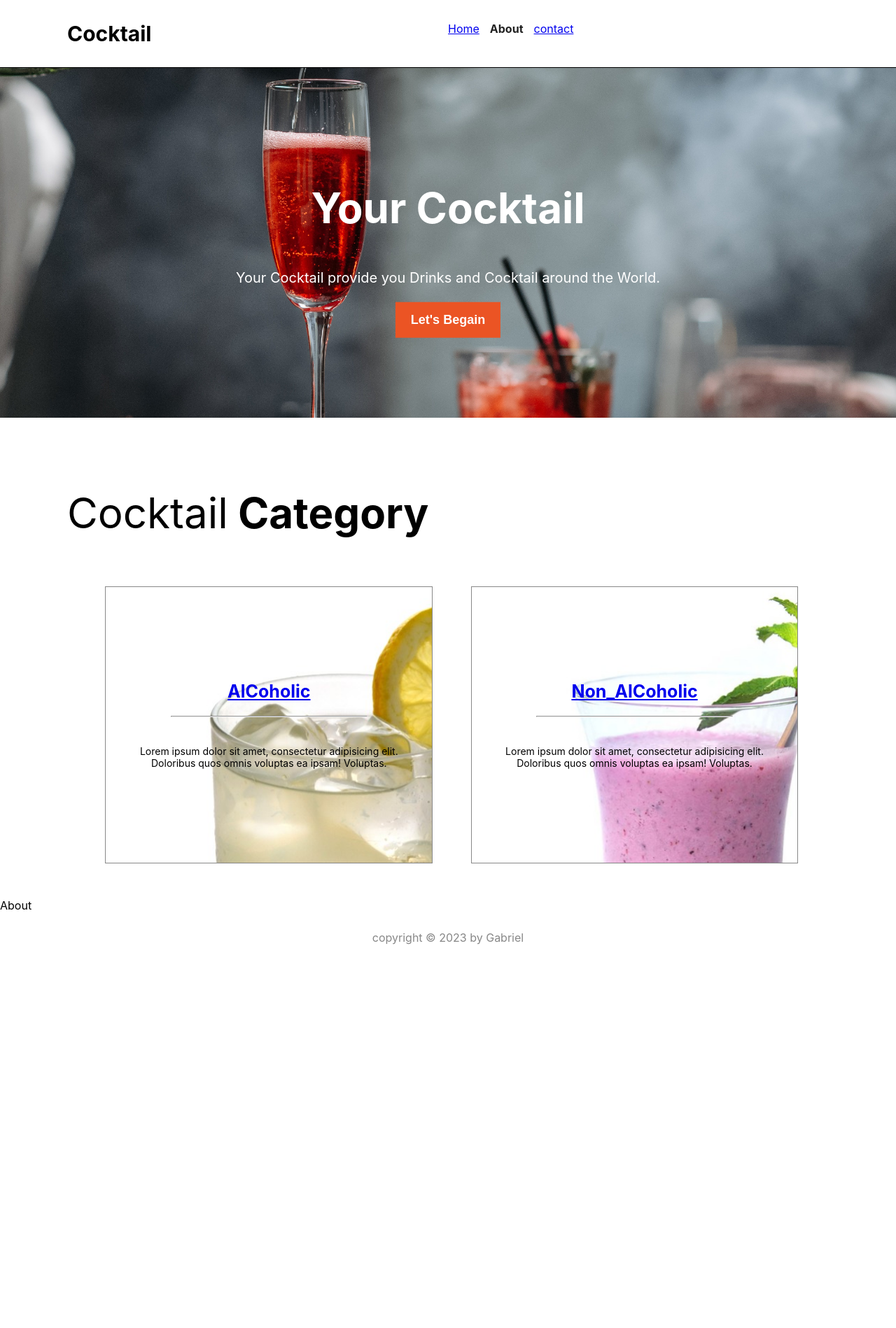
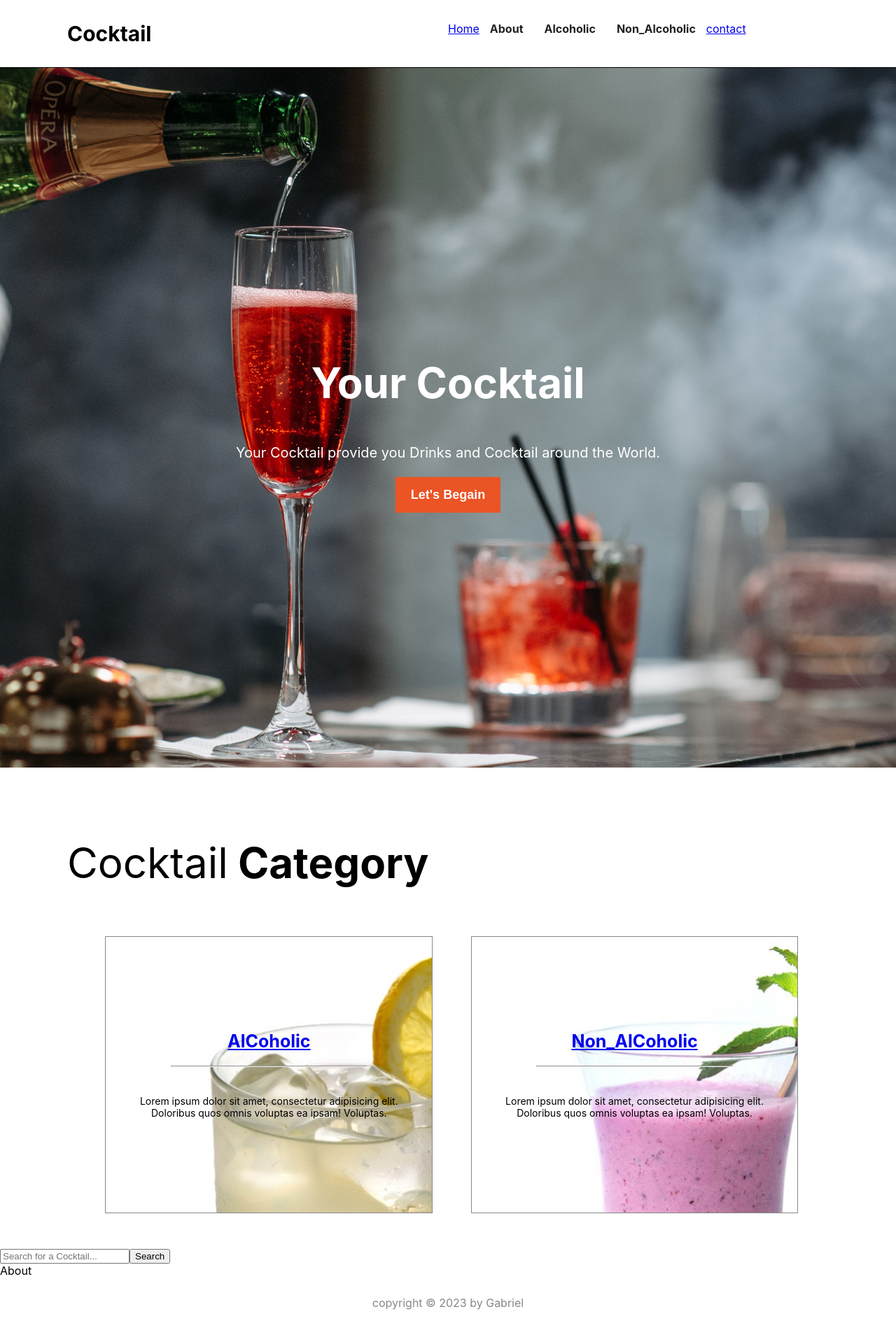
Before and after one commit to GabrielMelhem/Cocktail_App, a React (Create React App) app: page / in a window 1280 px wide. Shown: the whole page at 70% size. Before the commit the page ends 1376 px from the top, so only its background shows below. Built offline with nearby package versions, Linux system fonts and the light colour scheme.

Commit message:
cocktail Input added

```diff
--- /dev/null
+++ b/src/components/CocktailInput.js
@@ -0,0 +1,12 @@
+import React from 'react'
+
+const CocktailInput = ({cocktailSelection,selectedCocktail,setSelectedCocktail}) => {
+  return (
+    <form onSubmit={cocktailSelection}>
+        <input type="text" placeholder="Search for a Cocktail..." id="cocktailInput" value={selectedCocktail} onChange={(e)=>setSelectedCocktail(e.target.value)}/>
+        <button>Search</button>
+    </form>
+  )
+}
+
+export default CocktailInput
--- a/src/components/DrinkCard.js
+++ /dev/null
@@ -1,30 +0,0 @@
-import React, { useState } from "react";
-import { Button, Card } from "react-bootstrap";
-import DrinksDetails from "../pages/DrinksDetails";
-import { Link} from 'react-router-dom';
-
-const DrinkCard = (drink) => {
-  const [isClicked,setIsClicked]=useState(false);
-
-  const handleBtnClick =()=>{
-    setIsClicked(true);
-  }
-  return (
-    <Card style={{ width: "18rem" }}>
-      <Card.Img variant="top" width="150rem" src={drink.drink.strDrinkThumb} />
-      <Card.Body>
-        <Card.Title>{drink.drink.strDrink}</Card.Title>
-        <Card.Text>
-          Some quick example text to build on the card title and make up the
-          bulk of the card's content.
-        </Card.Text>
-        <Button variant="primary" onClick={handleBtnClick}>Go somewhere</Button>
-        {/* {isClicked && <DrinksDetails idDrink={drink.drink.idDrink}/>} */}
-        {isClicked && <Link to="/DrinksDetails">DrinksDetails</Link>}
-        {/* {isClicked && <Link to="/DrinksDetails" params={{idDrinkParameter: drink.drink.idDrink}}>DrinksDetails</Link>} */}
-      </Card.Body>
-    </Card>
-  );
-};
-
-export default DrinkCard;
--- /dev/null
+++ b/src/components/DrinkCard/DrinkCard.js
@@ -0,0 +1,35 @@
+import React, { useState } from "react";
+import { Button, Card } from "react-bootstrap";
+import DrinksDetails from "../../pages/DrinksDetails";
+import { Link } from "react-router-dom";
+
+
+const DrinkCard = (drink) => {
+  const [isClicked, setIsClicked] = useState(false);
+
+  const handleBtnClick = () => {
+    setIsClicked(true);
+  };
+  return (
+    <div className="drinkCard">
+      <Card style={{ width: "18rem",padding:"20px"}}>
+        <Card.Img
+          variant="top"
+          width="150rem"
+          src={drink.drink.strDrinkThumb}
+        />
+        <Card.Body>
+          <Card.Title>{drink.drink.strDrink}</Card.Title>
+          <Button variant="primary" onClick={handleBtnClick}>
+            Go somewhere
+          </Button>
+          {/* {isClicked && <DrinksDetails idDrink={drink.drink.idDrink}/>} */}
+          {isClicked && <Link to="/DrinksDetails">DrinksDetails</Link>}
+          {/* {isClicked && <Link to="/DrinksDetails" params={{idDrinkParameter: drink.drink.idDrink}}>DrinksDetails</Link>} */}
+        </Card.Body>
+      </Card>
+    </div>
+  );
+};
+
+export default DrinkCard;
--- /dev/null
+++ b/src/components/DrinkCard/style.js
@@ -0,0 +1 @@
+import styled from "styled-components";
--- a/src/components/Home/Home.js
+++ b/src/components/Home/Home.js
@@ -1,14 +1,43 @@
-import { useState } from 'react';
+import { useState } from "react";
 
-import { HomeSection, HomeInformation, HomeTitle, HomeDesc, HomeBtn } from './style.js'
+import {
+  HomeSection,
+  HomeInformation,
+  HomeTitle,
+  HomeDesc,
+  HomeBtn,
+} from "./style.js";
 
 import About from "../About";
 import Footer from "../Footer/Footer";
 import CocktailCategory from "../CocktailCategory/CocktailCategory.js";
-import CocktailsByCategory from "../CocktailsByCategory.js";
+import CocktailInput from "../CocktailInput.js";
 
 function Home() {
-  //const [category, setCategory]=useState('Alcoholic')
+  const [selectedCocktail, setSelectedCocktail] = useState(null);
+  const [cocktailData, setCocktailData] = useState([]);
+
+  const fetchCocktailByName = async (cocktailName) => {
+    try {
+      const response = await fetch(
+        `https://www.thecocktaildb.com/api/json/v1/1/search.php?s=${cocktailName}`
+      );
+      const data = await response.json();
+      console.log("Get Data", data);
+      setCocktailData(data.drinks);
+      console.log("cocktail Data", cocktailData);
+    } catch (error) {
+      console.log("error", error);
+    }
+  };
+
+  const cocktailSelection = (e) => {
+    e.preventDefault();
+    setSelectedCocktail(e.target.value);
+    fetchCocktailByName(selectedCocktail);
+    console.log("cocktail selected", selectedCocktail);
+  };
+
   return (
     <>
       <HomeSection>
@@ -23,10 +52,15 @@ function Home() {
         </div>
       </HomeSection>
 
-      <CocktailCategory />
       <div>
-        {/* <CocktailsByCategory cocktailsCategory={category} /> */}
-
+        <CocktailCategory />
+      </div>
+      <div>
+        <CocktailInput
+          cocktailSelection={cocktailSelection}
+          selectedCocktail={selectedCocktail}
+          setSelectedCocktail={setSelectedCocktail}
+        />
         <About />
         <Footer />
       </div>
--- a/src/components/Home/style.js
+++ b/src/components/Home/style.js
@@ -1,7 +1,7 @@
 import styled from "styled-components";
 
 export const HomeSection = styled.div`
-    height: 500px;
+    height: 1000px;
     background: url('images/home12.jpg');
     background-size: cover;
     background-position: center;
--- a/src/components/Navbar/Navbar.js
+++ b/src/components/Navbar/Navbar.js
@@ -14,6 +14,8 @@ const Navbar =()=> {
             <UlList>
                 <ListItem><Link to='/'>Home</Link></ListItem>
                 <ListItem><Anchor to='/about'>About</Anchor></ListItem>
+                <ListItem><Anchor to='/Alcoholic'>Alcoholic</Anchor></ListItem>
+                <ListItem><Anchor to='/Non_Alcoholic'>Non_Alcoholic</Anchor></ListItem>
                 <ListItem><Link to='/contact'>contact</Link></ListItem>
             </UlList>
         </div>
--- a/src/pages/Alcoholic.js
+++ b/src/pages/Alcoholic.js
@@ -1,7 +1,7 @@
 import React from "react";
 import { useLocation } from "react-router-dom";
 import { useState, useEffect } from "react";
-import DrinkCard from "../components/DrinkCard";
+import DrinkCard from "../components/DrinkCard/DrinkCard";
 
 function Alcoholic() {
   const location = useLocation();
--- a/src/pages/DrinksDetails.js
+++ b/src/pages/DrinksDetails.js
@@ -1,5 +1,5 @@
 import React, { useState ,useEffect,useParams} from 'react'
-import ListGroup from 'react-bootstrap/ListGroup';
+import Stack from 'react-bootstrap/Stack';
 
 const DrinksDetails = () => {
   const [details,setDetails]=useState([]);
@@ -30,12 +30,12 @@ const DrinksDetails = () => {
       {details &&
         details.map((detail) => {
           return (
-            <ListGroup key={detail.idDrink}>
-              <ListGroup.Item>Name: {detail.strDrink}</ListGroup.Item>
-              <ListGroup.Item>Instructions: {detail.strInstructions}</ListGroup.Item>
-              <ListGroup.Item>strIngredients: {detail.strIngredient1} {detail.strIngredient2} {detail.strIngredient3}</ListGroup.Item>
-              <ListGroup.Item>Measure: {detail.strMeasure1} {detail.strMeasure2} {detail.strMeasure3}</ListGroup.Item>
-            </ListGroup>
+            <Stack key={detail.idDrink} >
+              <div>Name: {detail.strDrink}</div>
+              <div>Instructions: {detail.strInstructions}</div>
+              <div>strIngredients: {detail.strIngredient1} {detail.strIngredient2} {detail.strIngredient3}</div>
+              <div>Measure: {detail.strMeasure1} {detail.strMeasure2} {detail.strMeasure3}</div>
+            </Stack>
           );
         // <p key={detail.idDrink}>{detail.strInstructions}</p>;
         })}
--- a/src/pages/NonAlcoholic.js
+++ b/src/pages/NonAlcoholic.js
@@ -1,7 +1,7 @@
 import React from 'react'
 import { useLocation } from 'react-router-dom';
 import { useState,useEffect } from 'react';
-import DrinkCard from '../components/DrinkCard';
+import DrinkCard from '../components/DrinkCard/DrinkCard';
 
 function NonAlcoholic() {
   const location = useLocation();
```
